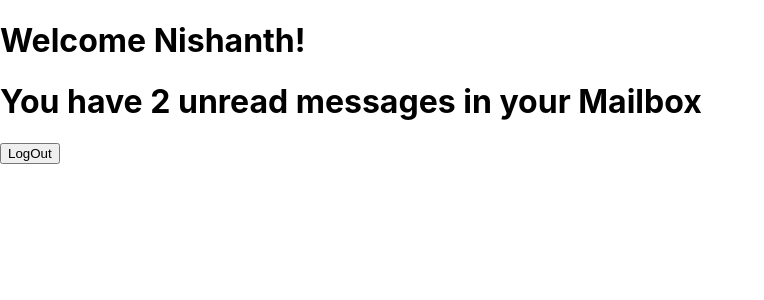
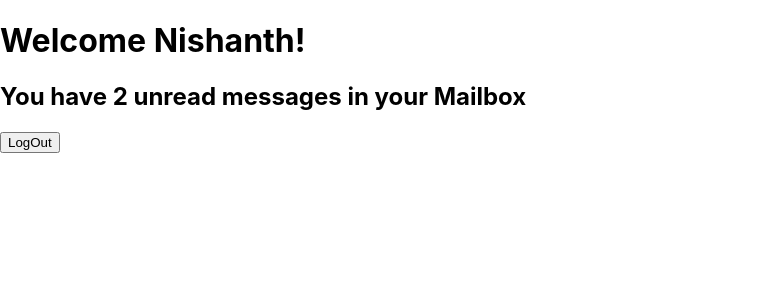
Before and after one commit to nishmaracodehub/REACT-Workshop, a React (Create React App) app: page / in a window 1280 px wide. Both pictures are taken after a click on the button "LogIn". Shown: the top 300 px of the page, without its empty margins (0-764 px from the left). Built offline with nearby package versions, Linux system fonts and the light colour scheme.

Commit message:
preventing component from rendering

```diff
--- a/src/components/LogInControl/LoginControl.js
+++ b/src/components/LogInControl/LoginControl.js
@@ -28,12 +28,11 @@ class LoginControl extends Component {
   }
   render() {
     let { isLoggedIn, messages } = this.state;
-    let button;
-    if (isLoggedIn) {
-      button = <LogOut onClick={this.handleClickLogOut} />;
-    } else {
-      button = <LogIn onClick={this.handleClickLogIn} />;
-    }
+    let button = isLoggedIn ? (
+      <LogOut onClick={this.handleClickLogOut} />
+    ) : (
+      <LogIn onClick={this.handleClickLogIn} />
+    );
     return (
       <div>
         <Greeting isLoggedIn={isLoggedIn} />
--- a/src/components/Mailbox/Mailbox.js
+++ b/src/components/Mailbox/Mailbox.js
@@ -2,13 +2,10 @@ import React from "react";
 
 export default function Mailbox(props) {
   let unReadMessages = props.messages;
+  if (!unReadMessages) return null;
   return (
     <div>
-      {unReadMessages.length > 0 && (
-        <h1>
-          You have {unReadMessages.length} unread messages in your Mailbox
-        </h1>
-      )}
+      <h2>You have {unReadMessages.length} unread messages in your Mailbox</h2>
     </div>
   );
 }
```
